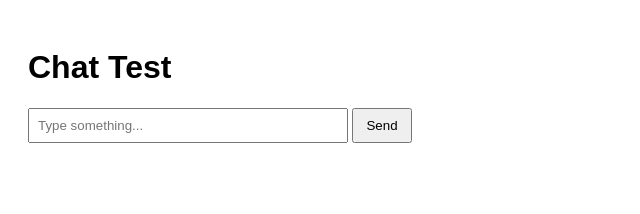
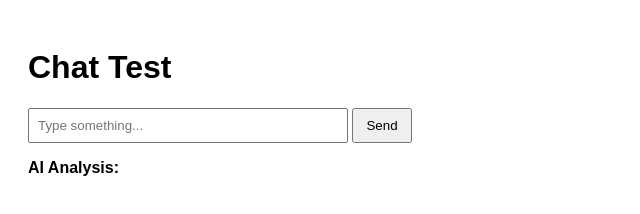
Before and after one commit to lddunke15/XSS-vulnerable-testing, a plain HTML site: page public/index.html in a window 1280 px wide. Shown: the whole page, without its empty margins (0-640 px from the left). Drawn offline with Linux system fonts and the light colour scheme.

Commit message:
Update index.html

```diff
--- a/public/index.html
+++ b/public/index.html
@@ -13,6 +13,9 @@
 
   <p id="response"></p>
 
+  <p><strong>AI Analysis:</strong></p>
+  <pre id="analysis"></pre>
+
   <script src="script.js"></script>
 </body>
 </html>
```
